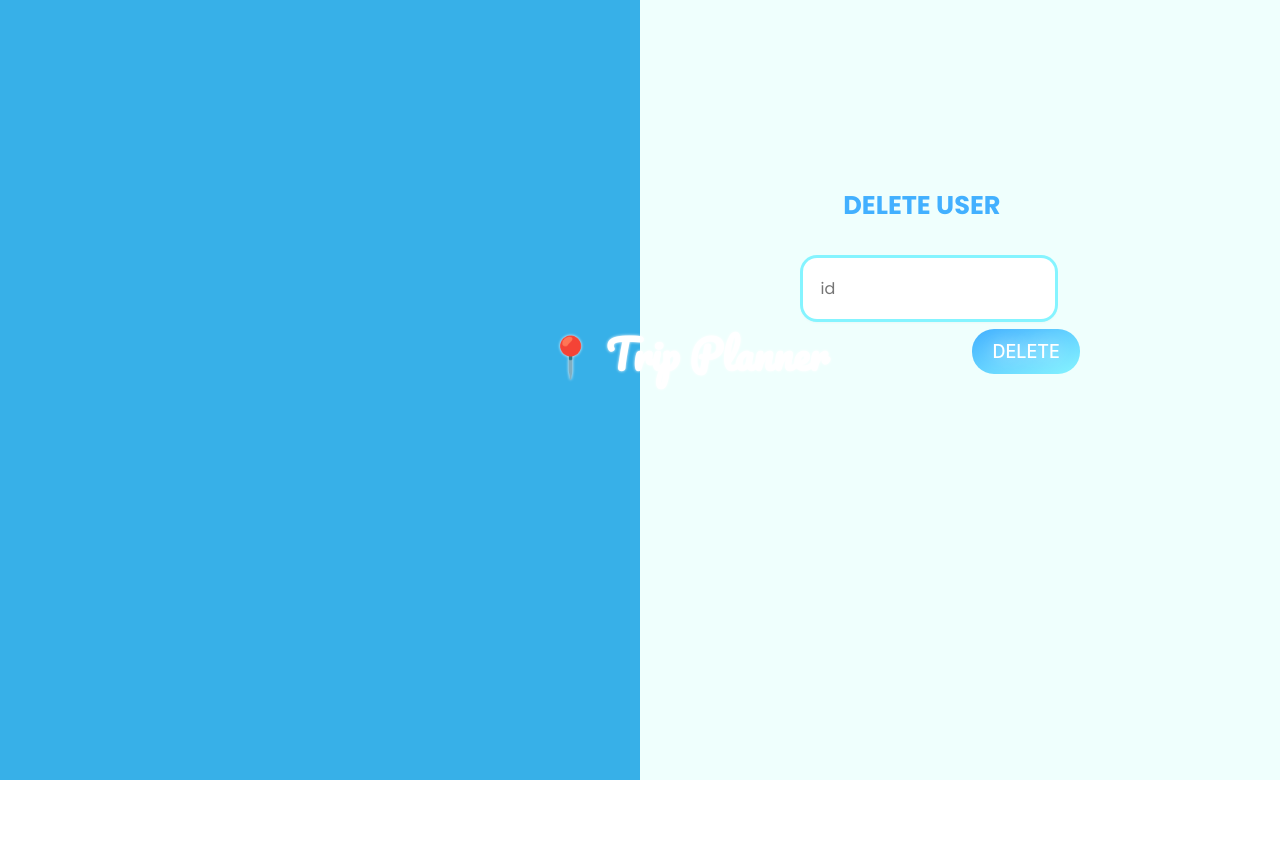
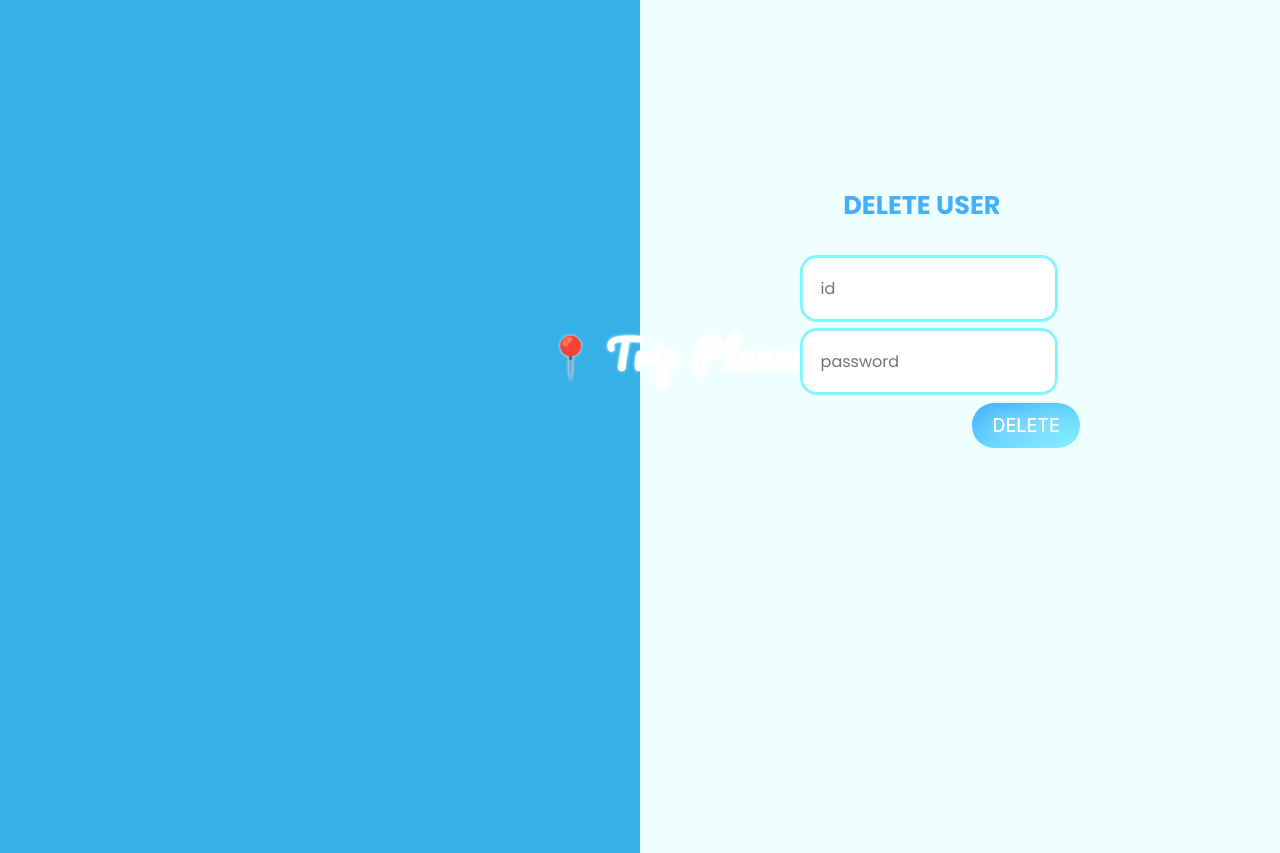
Before and after one commit to LauroAranha/trip-planner-FrontEnd, a React (Create React App) app: page /delete in a window 1280 px wide. Shown: the top 853 px of the page. Before the commit the page ends 800 px from the top, so only its background shows below. Built offline with nearby package versions, Linux system fonts and the light colour scheme.

Commit message:
updating delete screen

```diff
--- a/src/pages/delete/delete.js
+++ b/src/pages/delete/delete.js
@@ -11,6 +11,7 @@ document.body.style.overflow = 'hidden';
 const Delete = () => {
   const [values, setValues] = useState({
     id: '',
+    password:'',
 
   });
   const handleSubmit = (e) => {
@@ -53,6 +54,16 @@ const Delete = () => {
           </label>
           {'\n'}
           <label>
+            <input
+              type="password"
+              name="password"
+              required
+              placeholder="password"
+              value={values.password}
+              onChange={(e) => setValues({ ...values, password: e.target.value })}
+            />
+          </label>
+          <label>
 
             <div className="page-link-login">
 
```
